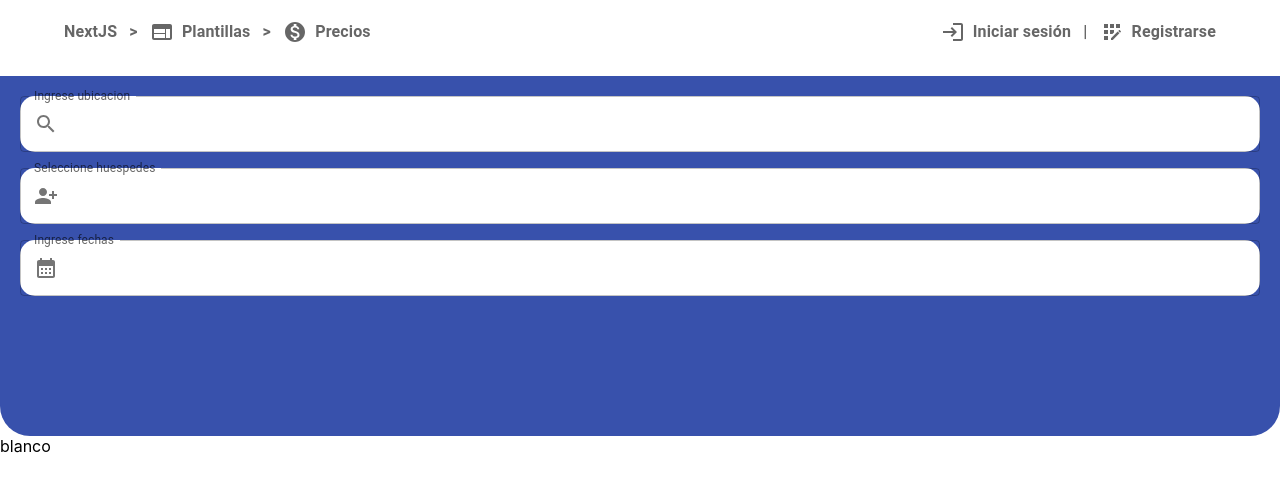
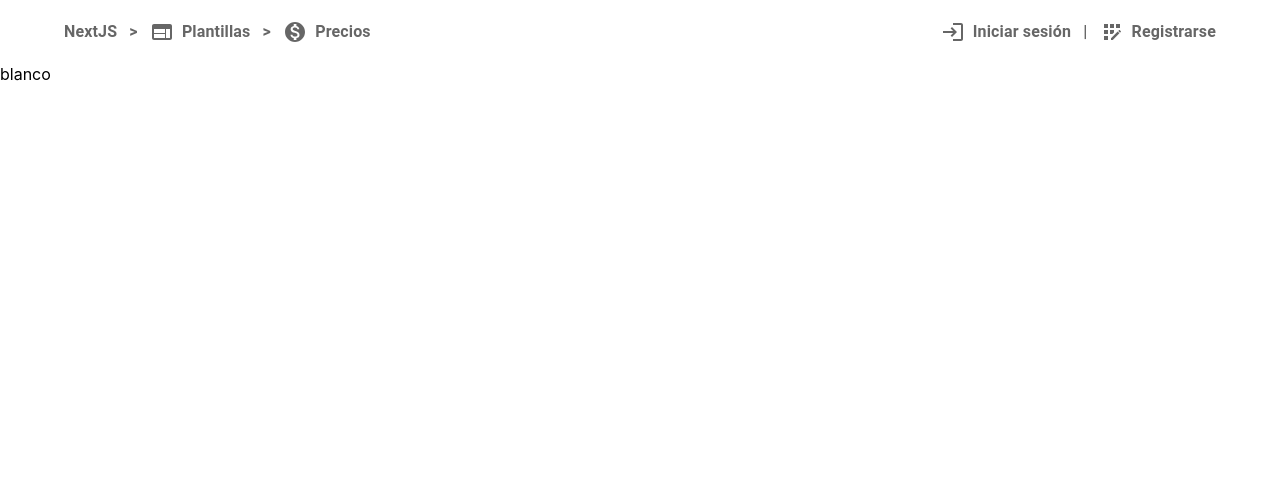
Before and after one commit to joackob/etec-casilleros, a Next.js app: page /options in a window 1280 px wide. Shown: the top 490 px of the page. Built offline with nearby package versions, Linux system fonts and the light colour scheme.

Commit message:
Update options.tsx and Login.tsx

```diff
--- a/pages/options.tsx
+++ b/pages/options.tsx
@@ -1,77 +1,8 @@
 import { Box } from "@mui/material";
-import { TextField } from "@mui/material";
-import { Stack } from "@mui/material";
-import InputAdornment from "@mui/material/InputAdornment";
-import SearchIcon from "@mui/icons-material/Search";
-import PersonAddAlt1Icon from "@mui/icons-material/PersonAddAlt1";
-import CalendarMonthIcon from "@mui/icons-material/CalendarMonth";
 
 export default function Options() {
   return (
-    <Box marginTop="12px">
-      <Box
-        sx={{
-          backgroundColor: "#3851AC",
-          height: "45vh",
-          borderBottomRightRadius: "30px",
-          borderBottomLeftRadius: "30px",
-          paddingRight: "20px",
-          paddingLeft: "20px",
-          paddingTop: "20px",
-        }}
-      >
-        <Stack spacing={2}>
-          <TextField
-            sx={{
-              backgroundColor: "#fff",
-              borderRadius: "15px",
-            }}
-            InputProps={{
-              startAdornment: (
-                <InputAdornment position="start">
-                  <SearchIcon />
-                </InputAdornment>
-              ),
-            }}
-            id="outlined-basic"
-            label="Ingrese ubicacion"
-            variant="outlined"
-          />
-          <TextField
-            sx={{
-              backgroundColor: "#fff",
-              borderRadius: "15px",
-            }}
-            InputProps={{
-              startAdornment: (
-                <InputAdornment position="start">
-                  <PersonAddAlt1Icon />
-                </InputAdornment>
-              ),
-            }}
-            id="outlined-basic"
-            label="Seleccione huespedes"
-            variant="outlined"
-          />
-          <TextField
-            sx={{
-              backgroundColor: "#fff",
-              borderRadius: "15px",
-            }}
-            InputProps={{
-              startAdornment: (
-                <InputAdornment position="start">
-                  <CalendarMonthIcon />
-                </InputAdornment>
-              ),
-            }}
-            id="outlined-basic"
-            label="Ingrese fechas"
-            variant="outlined"
-          />
-        </Stack>
-      </Box>
-
+    <Box>
       <Box>blanco</Box>
     </Box>
   );
```
Also changed, not shown: src/login/Login.tsx (+4 -8 lines).
